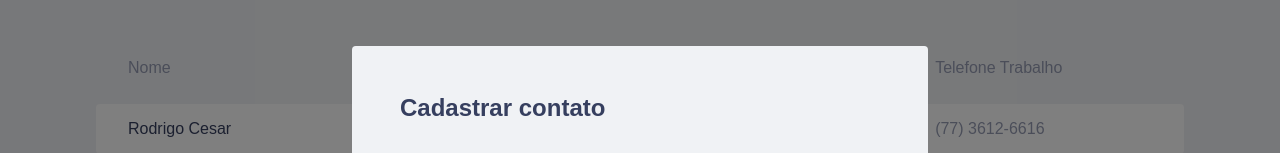
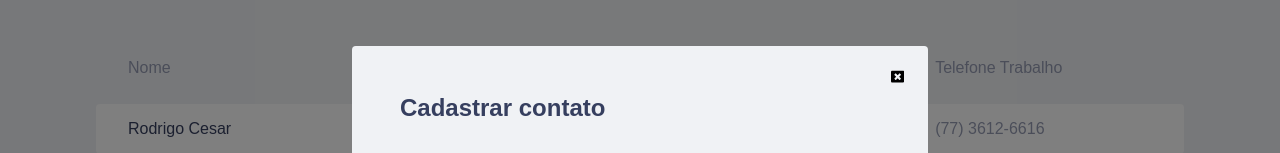
Before and after one commit to rodrigocnn/desafio-agenda, a React (Vite) app: page / in a window 1280 px wide. Both pictures are taken after a click on the button "Novo Contato". Shown: the part 120-273 px from the top of the page. Built offline with nearby package versions, Linux system fonts and the light colour scheme.

Commit message:
feat(component): insert icon e action close modal

```diff
--- a/src/components/ModalContact/index.tsx
+++ b/src/components/ModalContact/index.tsx
@@ -1,4 +1,5 @@
 import { useContext } from "react";
+import { FaWindowClose } from "react-icons/fa";
 import Modal from "react-modal";
 import { Container } from "./styles";
 import { ContactsContext } from "../../shared/context/ContactsContext";
@@ -6,9 +7,11 @@ import { ContactsContext } from "../../shared/context/ContactsContext";
 Modal.setAppElement("#root");
 
 export function ModalContact() {
-  const { openModal } = useContext(ContactsContext);
+  const { openModal, setOpenModal } = useContext(ContactsContext);
 
-  const handleCloseModal = () => {};
+  const handleCloseModal = () => {
+    setOpenModal(false);
+  };
 
   return (
     <Modal
@@ -22,7 +25,9 @@ export function ModalContact() {
         type="button"
         onClick={handleCloseModal}
         className="react-modal-close"
-      ></button>
+      >
+        <FaWindowClose />
+      </button>
 
       <Container>
         <h2>Cadastrar contato</h2>
```
